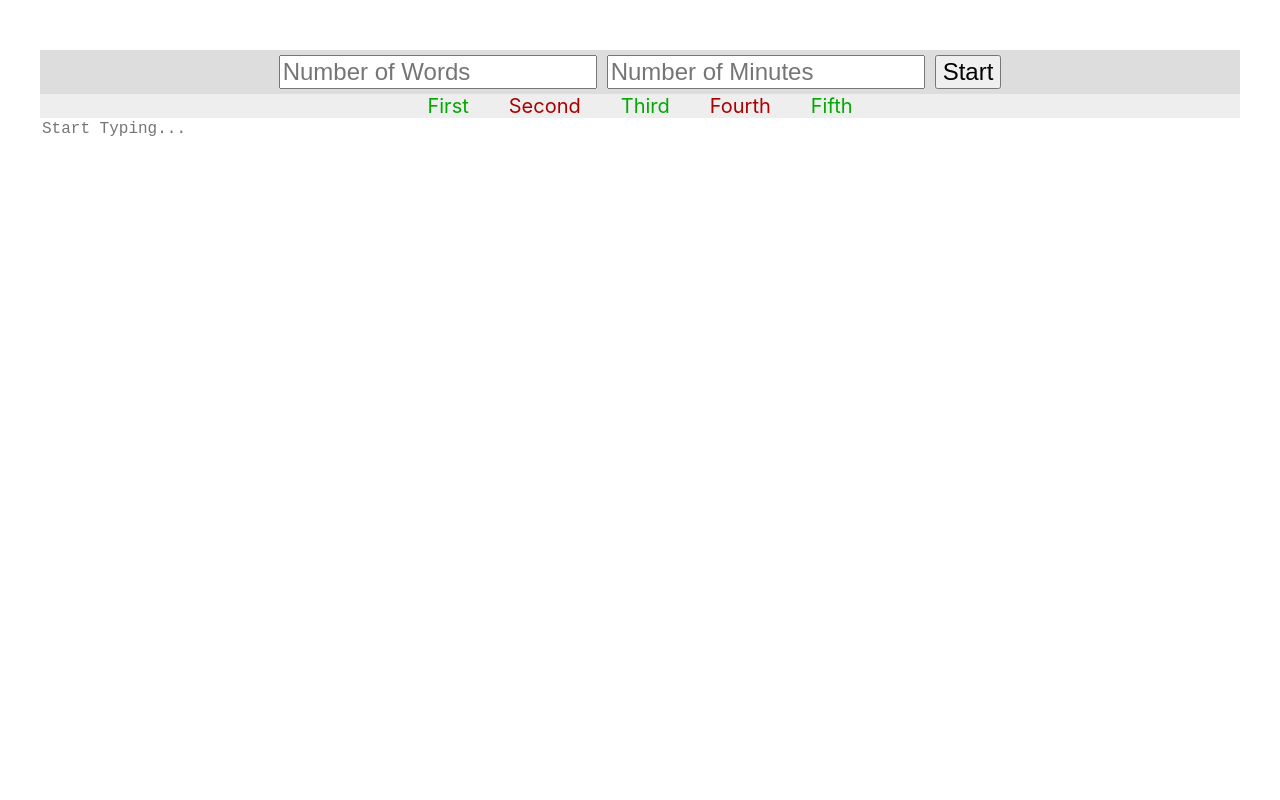
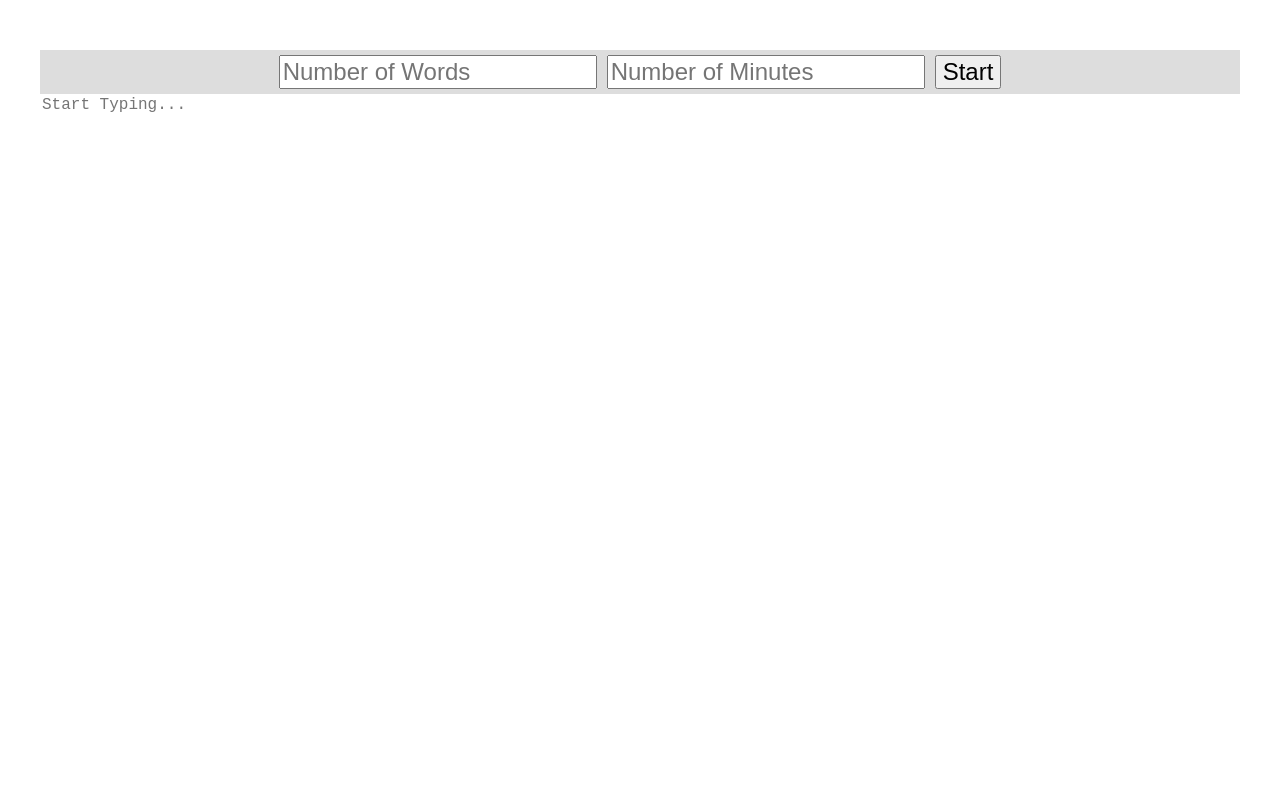
Before and after one commit to zupzup/writing-trainer, a React (Create React App) app in the folder ui/: page / in a window 1280 px wide. Shown: the top 800 px of the page. Built offline with nearby package versions, Linux system fonts and the light colour scheme.

Commit message:
progress

```diff
--- a/ui/package.json
+++ b/ui/package.json
@@ -6,10 +6,12 @@
     "@testing-library/jest-dom": "^5.16.2",
     "@testing-library/react": "^12.1.2",
     "@testing-library/user-event": "^13.5.0",
+    "@types/axios": "^0.14.0",
     "@types/jest": "^27.4.0",
     "@types/node": "^16.11.24",
     "@types/react": "^17.0.39",
     "@types/react-dom": "^17.0.11",
+    "axios": "^0.26.0",
     "react": "^17.0.2",
     "react-dom": "^17.0.2",
     "react-scripts": "5.0.0",
--- a/ui/src/App.tsx
+++ b/ui/src/App.tsx
@@ -4,8 +4,9 @@ import Text from './Text';
 import Timer from './Timer';
 import Words from './Words';
 import { useReducer } from 'react';
+import axios, {AxiosResponse as Response, AxiosError} from 'axios';
 
-type WordState = {
+export type WordState = {
   word: String,
   used: boolean,
 };
@@ -64,12 +65,17 @@ function App() {
   const [state, dispatch] = useReducer(reducer, initialState);
 
   const startWriting = (minutes: number, words: number) => {
-    // TODO: get amount of words from API
-    dispatch({ type: 'start', payload: {
-      minutes,
-      words: []
-    }});
-
+    axios.get(`http://localhost:8080/words/de/${words}`)
+      .then((response: Response) => {
+        const words = response.data.words;
+        dispatch({ type: 'start', payload: {
+          minutes,
+          words
+        }});
+      })
+      .catch((error: AxiosError) => {
+        alert(`error while fetching words: ${error}`);
+      });
   };
 
   const stopWriting = () => {
@@ -84,7 +90,7 @@ function App() {
           running={state.running}
           stopWriting={stopWriting}
         />
-        <Words />
+        <Words words={state.words} />
         <Text />
         <Timer
           timer={state.currentTimer}
--- a/ui/src/Words.tsx
+++ b/ui/src/Words.tsx
@@ -1,23 +1,16 @@
 import './Words.css';
+import { WordState } from './App';
 
-function Words() {
+function Words(props: { words: WordState[] }) {
   return (
     <div className="Words">
-      <span className="active">
-        First
-      </span>
-      <span className="inactive">
-        Second
-      </span>
-      <span className="active">
-        Third
-      </span>
-      <span className="inactive">
-        Fourth
-      </span>
-      <span className="active">
-        Fifth
-      </span>
+      {
+        props.words.map((word: WordState) => {
+          return <span key={`${word.word}`} className={ word.used ? "active" : "inactive"}>
+            {word.word}
+          </span>
+        })
+      }
     </div>
   );
 }
```
Also changed, not shown: 1 other file (tests, documents, lock files or other folders).
